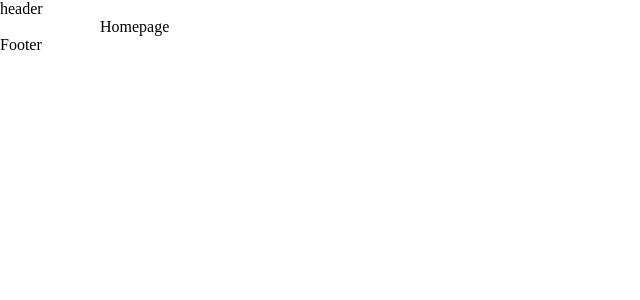
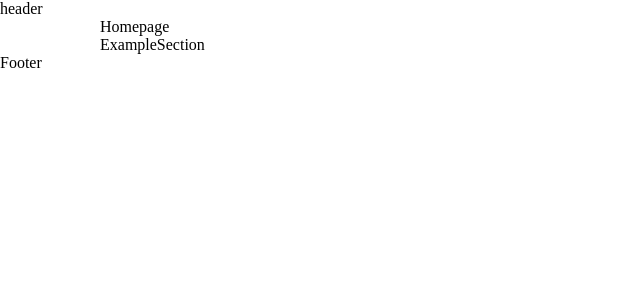
Before and after one commit to snitsweb/NextGenCMS, a React (Create React App) app in the folder front/: page / in a window 1280 px wide. Shown: the top 300 px of the page, without its empty margins (0-640 px from the left). Built offline with nearby package versions, Linux system fonts and the light colour scheme.

Commit message:
feature(front): added core elements to front app

```diff
--- a/front/src/App.jsx
+++ b/front/src/App.jsx
@@ -1,7 +1,14 @@
 import Header from './components/organisms/Header/Header'
 import Footer from './components/organisms/Footer/Footer'
+import {useEffect} from 'react'
 
 function App({children}) {
+
+	useEffect(() => {
+		console.log(window.app)
+	}, [])
+
+
 	return (
 		<div className="App">
 			<Header />
--- /dev/null
+++ b/front/src/components/organisms/MultiSection/MultiSection.jsx
@@ -0,0 +1,28 @@
+import {useEffect, useState} from 'react'
+
+const MultiSection = ({sectionsAliases}) => {
+
+	const [sections, setSections] = useState([])
+
+	useEffect(() => {
+		setSections(
+			sectionsAliases ?
+				sectionsAliases.map(sectionAlias => {
+					return window.app.getSection(sectionAlias)
+				})
+				: []
+		)
+	}, [sectionsAliases])
+
+	return (
+		<>
+			{
+				sections.length ? sections.map((Section, i) => {
+					return <Section key={sections[i]} />
+				}) : ''
+			}
+		</>
+	)
+}
+
+export default MultiSection
--- /dev/null
+++ b/front/src/core/Application.js
@@ -0,0 +1,40 @@
+import {Section} from './Section'
+import ExampleSection from '../sections/ExampleSection'
+
+class Application {
+	#_sections = []
+	#_pages = []
+
+	constructor () {
+		this.init()
+	}
+
+	get sections () {
+		return this.#_sections
+	}
+
+	get pages () {
+		return this.#_pages
+	}
+
+	init() {
+		this.readyToAddSections()
+	}
+
+	readyToAddSections () {
+		this.#_sections.push(new Section('example_section', ExampleSection))
+	}
+
+	getSection (alias) {
+		const section =  this.#_sections.find(section => section.alias === alias)
+
+		if (section) {
+			return section.component
+		} else {
+			console.error(`Can't find section with alias: ${alias}`)
+			return null
+		}
+	}
+}
+
+export default Application
--- /dev/null
+++ b/front/src/core/Section.js
@@ -0,0 +1,9 @@
+export class Section {
+	alias = ''
+	component
+
+	constructor(alias, component) {
+		this.alias = alias
+		this.component = component
+	}
+}
--- a/front/src/index.js
+++ b/front/src/index.js
@@ -1,4 +1,3 @@
-import React from 'react'
 import ReactDOM from 'react-dom/client'
 import './index.scss'
 import {
@@ -7,6 +6,12 @@ import {
 } from 'react-router-dom'
 import HomePage from './pages/HomePage'
 import App from './App'
+import Application from './core/Application'
+
+
+const app = new Application()
+
+window.app = app
 
 const router = createBrowserRouter([
 	{
@@ -17,9 +22,7 @@ const router = createBrowserRouter([
 
 const root = ReactDOM.createRoot(document.getElementById('root'))
 root.render(
-	<React.StrictMode>
-		<App>
-			<RouterProvider router={router} />
-		</App>
-	</React.StrictMode>
+	<App>
+		<RouterProvider router={router} />
+	</App>
 )
--- a/front/src/pages/HomePage.jsx
+++ b/front/src/pages/HomePage.jsx
@@ -1,12 +1,19 @@
 import BaseContainer from '../components/atoms/BaseContainer/BaseContainer'
+import MultiSection from '../components/organisms/MultiSection/MultiSection'
 
 
 const HomePage = () => {
+
+	const sections = ['example_section']
+	console.log(sections)
+
 	return (
 		<div>
 			<BaseContainer>
 				Homepage
 			</BaseContainer>
+			<MultiSection sectionsAliases={sections} />
+
 		</div>
 	)
 }
--- /dev/null
+++ b/front/src/sections/ExampleSection.jsx
@@ -0,0 +1,16 @@
+import BaseContainer from '../components/atoms/BaseContainer/BaseContainer'
+
+
+const ExampleSection = () => {
+	return (
+		<div>
+			<BaseContainer>
+				<div>
+					ExampleSection
+				</div>
+			</BaseContainer>
+		</div>
+	)
+}
+
+export default ExampleSection
```
